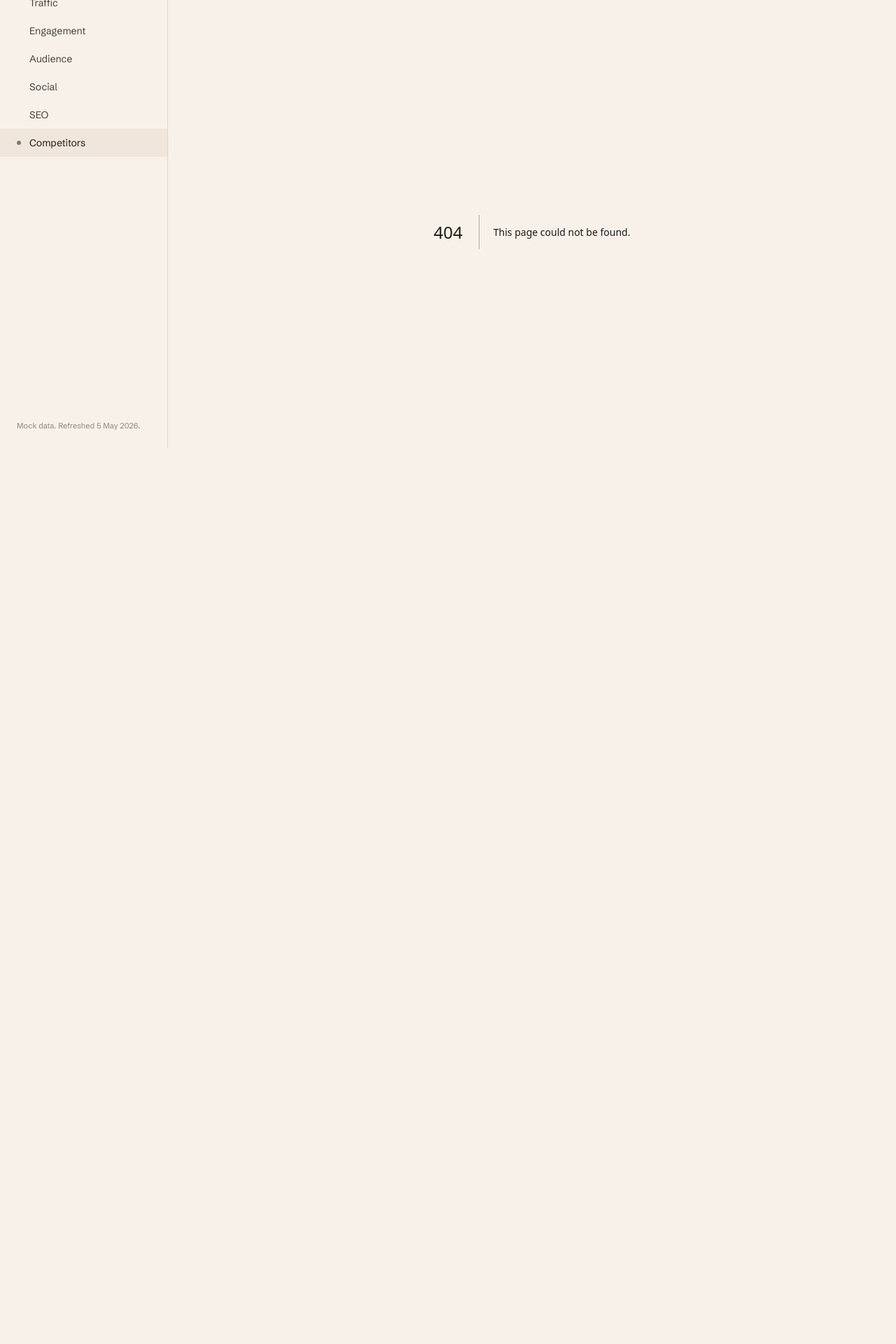
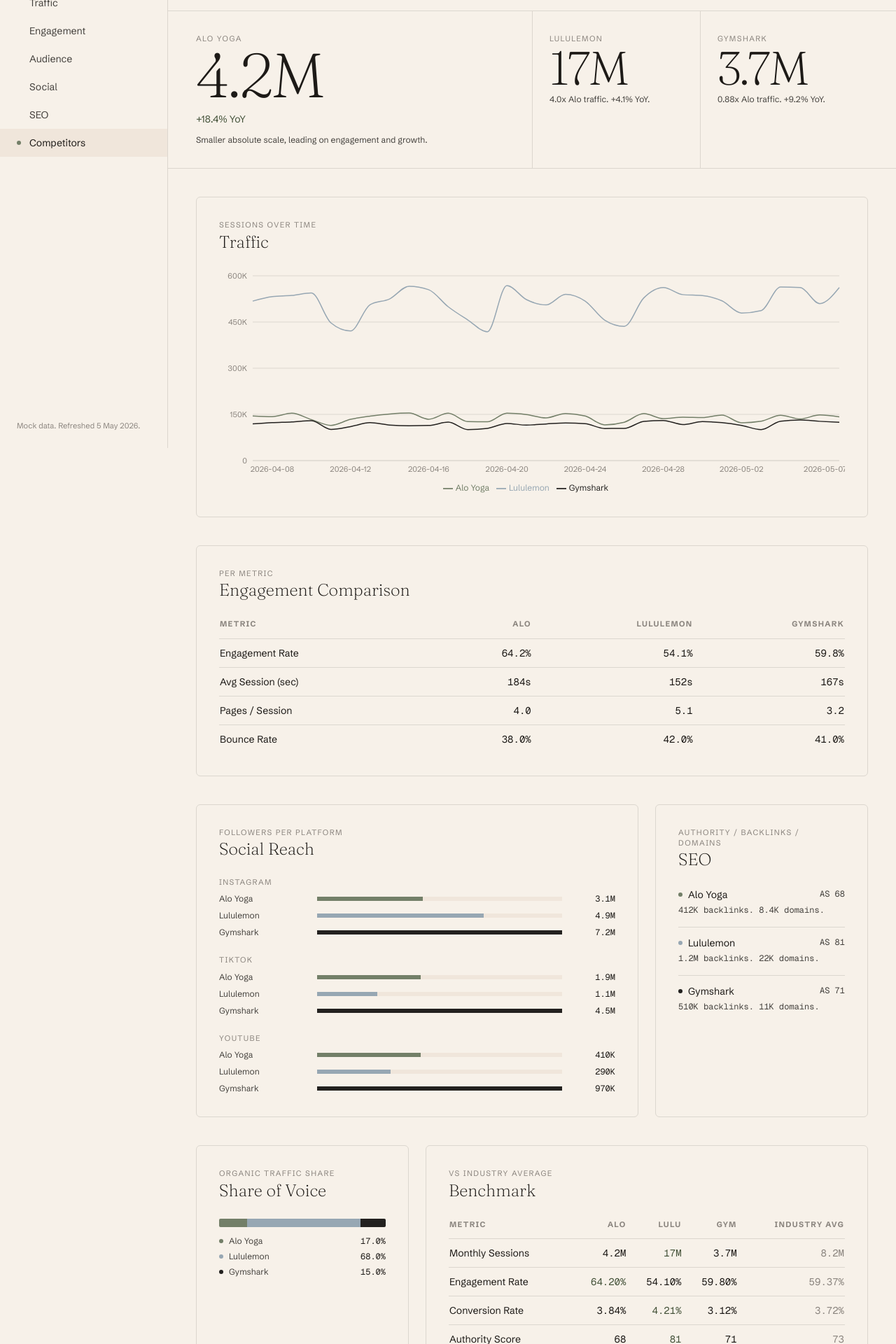
Before and after one commit to AtharvaN16/Alo_dashboard, a Next.js app: page /competitors in a window 1280 px wide. Before the commit this address had no page. Shown: the part 160-2080 px from the top of the page at 70% size. Before the commit the page ends 891 px from the top, so only its background shows below. Built offline with nearby package versions, Linux system fonts and the light colour scheme.

Commit message:
feat(competitors): build Competitors page with brand strip and benchmark

```diff
--- /dev/null
+++ b/app/competitors/page.tsx
@@ -0,0 +1,189 @@
+'use client';
+
+import { useMemo } from 'react';
+import { PageHeader } from '@/components/layout/PageHeader';
+import { ChartCard } from '@/components/cards/ChartCard';
+import { LineChartBlock } from '@/components/charts/LineChartBlock';
+import { HorizontalBarBlock } from '@/components/charts/HorizontalBarBlock';
+import { StackedBarBlock } from '@/components/charts/StackedBarBlock';
+import {
+  trafficByBrand, engagementComparison, followersByPlatform,
+  seoComparison, shareOfVoice, benchmarkTable,
+} from '@/lib/mock-data/competitors';
+import { BRANDS } from '@/lib/mock-data/story';
+import { useDateRange } from '@/components/layout/DateRangeContext';
+import { sliceSeries } from '@/lib/date-range';
+import { compact, percent, signedPercent, integer } from '@/lib/format';
+
+const PLATFORM_LABEL = { ig: 'Instagram', tiktok: 'TikTok', yt: 'YouTube' } as const;
+
+export default function CompetitorsPage() {
+  const { range } = useDateRange();
+  const traffic = trafficByBrand();
+  const eng = engagementComparison();
+  const social = followersByPlatform();
+  const seo = seoComparison();
+  const sov = shareOfVoice();
+  const bench = benchmarkTable();
+
+  const trafficSeries = useMemo(() => [
+    { key: 'alo',  name: 'Alo Yoga',  color: BRANDS.alo.color,  data: sliceSeries(traffic.alo,  range) },
+    { key: 'lulu', name: 'Lululemon', color: BRANDS.lulu.color, data: sliceSeries(traffic.lulu, range) },
+    { key: 'gym',  name: 'Gymshark',  color: BRANDS.gym.color,  data: sliceSeries(traffic.gym,  range) },
+  ], [traffic, range]);
+
+  return (
+    <>
+      <PageHeader description="How Alo stacks up against Lululemon and Gymshark across web, social, and search." />
+
+      {/* Brand strip: 6 + 3 + 3 with hairlines */}
+      <section className="grid grid-cols-12 divide-x divide-line border-y border-line px-10">
+        <div className="col-span-6 py-8 pr-8">
+          <div className="text-2xs uppercase tracking-tracked text-stone">Alo Yoga</div>
+          <div className="num font-serif text-display-lg font-extralight leading-none text-charcoal">
+            {compact(BRANDS.alo.sessions)}
+          </div>
+          <div className="pt-2 text-sm text-sage-deep">{signedPercent(BRANDS.alo.yoyGrowth)} YoY</div>
+          <p className="max-w-prose pt-3 text-xs text-graphite">
+            Smaller absolute scale, leading on engagement and growth.
+          </p>
+        </div>
+        <div className="col-span-3 px-6 py-8">
+          <div className="text-2xs uppercase tracking-tracked text-stone">Lululemon</div>
+          <div className="num font-serif text-display-md font-extralight leading-none text-charcoal">
+            {compact(BRANDS.lulu.sessions)}
+          </div>
+          <div className="pt-1 text-xs text-graphite">
+            {(BRANDS.lulu.sessions / BRANDS.alo.sessions).toFixed(1)}x Alo traffic. {signedPercent(BRANDS.lulu.yoyGrowth)} YoY.
+          </div>
+        </div>
+        <div className="col-span-3 px-6 py-8">
+          <div className="text-2xs uppercase tracking-tracked text-stone">Gymshark</div>
+          <div className="num font-serif text-display-md font-extralight leading-none text-charcoal">
+            {compact(BRANDS.gym.sessions)}
+          </div>
+          <div className="pt-1 text-xs text-graphite">
+            {(BRANDS.gym.sessions / BRANDS.alo.sessions).toFixed(2)}x Alo traffic. {signedPercent(BRANDS.gym.yoyGrowth)} YoY.
+          </div>
+        </div>
+      </section>
+
+      <section className="px-10 py-10">
+        <ChartCard title="Traffic" eyebrow="Sessions over time">
+          <LineChartBlock series={trafficSeries} height={320} />
+        </ChartCard>
+      </section>
+
+      <section className="px-10 pb-10">
+        <ChartCard title="Engagement Comparison" eyebrow="Per metric">
+          <table className="w-full text-sm">
+            <thead className="text-2xs uppercase tracking-tracked text-stone">
+              <tr>
+                <th className="pb-3 text-left">Metric</th>
+                <th className="pb-3 text-right">Alo</th>
+                <th className="pb-3 text-right">Lululemon</th>
+                <th className="pb-3 text-right">Gymshark</th>
+              </tr>
+            </thead>
+            <tbody className="num font-mono">
+              {[
+                { m: 'Engagement Rate',   k: 'engagementRate' as const, fmt: (v: number) => percent(v) },
+                { m: 'Avg Session (sec)', k: 'avgSessionDurationSec' as const, fmt: (v: number) => `${v}s` },
+                { m: 'Pages / Session',   k: 'pagesPerSession' as const, fmt: (v: number) => v.toFixed(1) },
+                { m: 'Bounce Rate',       k: 'bounceRate' as const, fmt: (v: number) => percent(v) },
+              ].map(row => (
+                <tr key={row.m} className="border-t border-line">
+                  <td className="py-2.5 font-sans text-charcoal">{row.m}</td>
+                  <td className="py-2.5 text-right text-charcoal">{row.fmt(eng[0][row.k])}</td>
+                  <td className="py-2.5 text-right text-charcoal">{row.fmt(eng[1][row.k])}</td>
+                  <td className="py-2.5 text-right text-charcoal">{row.fmt(eng[2][row.k])}</td>
+                </tr>
+              ))}
+            </tbody>
+          </table>
+        </ChartCard>
+      </section>
+
+      <section className="grid grid-cols-12 gap-6 px-10 pb-10">
+        <ChartCard title="Social Reach" eyebrow="Followers per platform" className="col-span-8">
+          <div className="space-y-6">
+            {social.map(group => (
+              <div key={group.platform}>
+                <div className="pb-2 text-2xs uppercase tracking-tracked text-stone">
+                  {PLATFORM_LABEL[group.platform]}
+                </div>
+                <HorizontalBarBlock
+                  rows={group.rows.map(r => ({ label: r.name, value: r.followers, color: r.color }))}
+                />
+              </div>
+            ))}
+          </div>
+        </ChartCard>
+
+        <ChartCard title="SEO" eyebrow="Authority / Backlinks / Domains" className="col-span-4">
+          <div className="space-y-4">
+            {seo.map(b => (
+              <div key={b.brand} className="border-t border-line pt-3 first:border-t-0 first:pt-0">
+                <div className="flex items-baseline justify-between">
+                  <div className="flex items-center gap-2 text-sm text-charcoal">
+                    <span aria-hidden className="h-1.5 w-1.5 rounded-full" style={{ background: b.color }} />
+                    {b.name}
+                  </div>
+                  <div className="num font-mono text-xs text-graphite">AS {b.authorityScore}</div>
+                </div>
+                <div className="num pt-1 font-mono text-xs text-graphite">
+                  {compact(b.backlinks)} backlinks. {compact(b.referringDomains)} domains.
+                </div>
+              </div>
+            ))}
+          </div>
+        </ChartCard>
+      </section>
+
+      <section className="grid grid-cols-12 gap-6 px-10 pb-16">
+        <ChartCard title="Share of Voice" eyebrow="Organic traffic share" className="col-span-4">
+          <StackedBarBlock
+            stacks={sov.map(s => ({
+              label: BRANDS[s.brand].name,
+              pct: s.pct,
+              color: BRANDS[s.brand].color,
+            }))}
+          />
+        </ChartCard>
+
+        <ChartCard title="Benchmark" eyebrow="vs industry average" className="col-span-8">
+          <table className="w-full text-sm">
+            <thead className="text-2xs uppercase tracking-tracked text-stone">
+              <tr>
+                <th className="pb-3 text-left">Metric</th>
+                <th className="pb-3 text-right">Alo</th>
+                <th className="pb-3 text-right">Lulu</th>
+                <th className="pb-3 text-right">Gym</th>
+                <th className="pb-3 text-right">Industry Avg</th>
+              </tr>
+            </thead>
+            <tbody className="num font-mono">
+              {bench.map(row => {
+                const fmt = (v: number) =>
+                  row.format === 'percent' ? percent(v, 2)
+                  : row.format === 'compact' ? compact(v)
+                  : integer(v);
+                const winnerVal = Math.max(row.alo, row.lulu, row.gym);
+                const cellTone = (v: number) => v === winnerVal ? 'text-sage-deep' : 'text-charcoal';
+                return (
+                  <tr key={row.metric} className="border-t border-line">
+                    <td className="py-2.5 font-sans text-charcoal">{row.metric}</td>
+                    <td className={`py-2.5 text-right ${cellTone(row.alo)}`}>{fmt(row.alo)}</td>
+                    <td className={`py-2.5 text-right ${cellTone(row.lulu)}`}>{fmt(row.lulu)}</td>
+                    <td className={`py-2.5 text-right ${cellTone(row.gym)}`}>{fmt(row.gym)}</td>
+                    <td className="py-2.5 text-right text-stone">{fmt(row.industry)}</td>
+                  </tr>
+                );
+              })}
+            </tbody>
+          </table>
+        </ChartCard>
+      </section>
+    </>
+  );
+}
```
